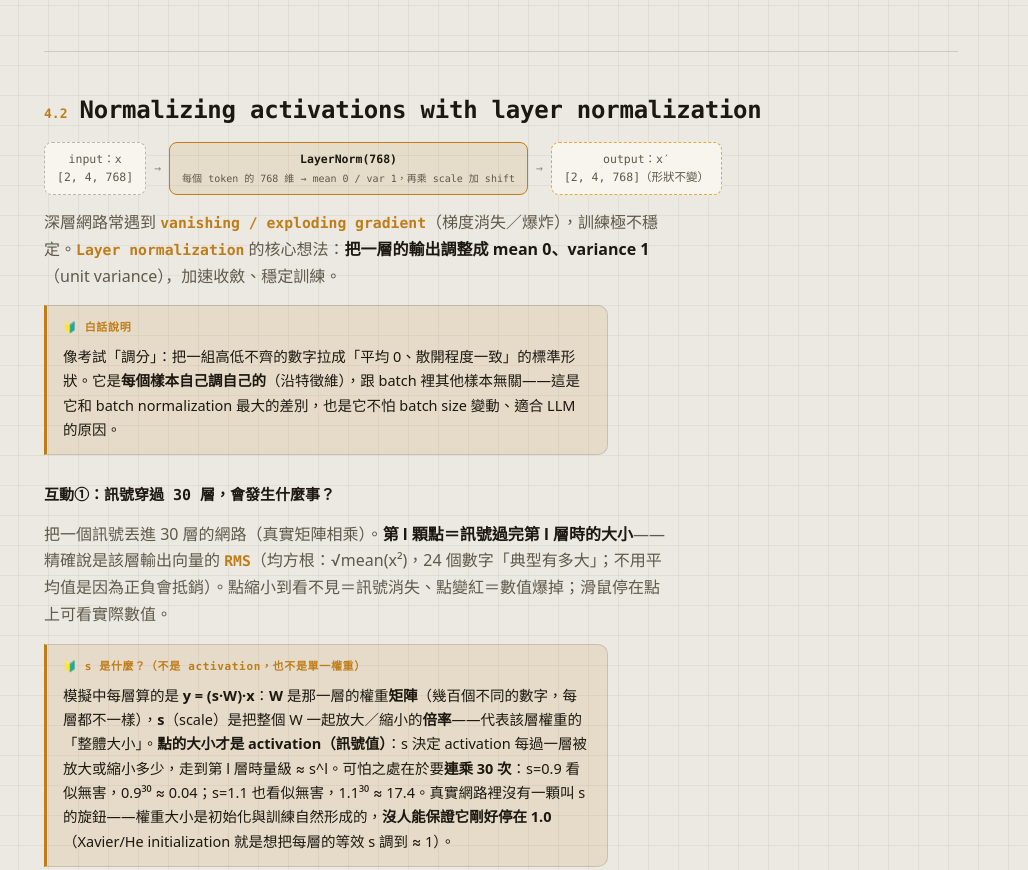
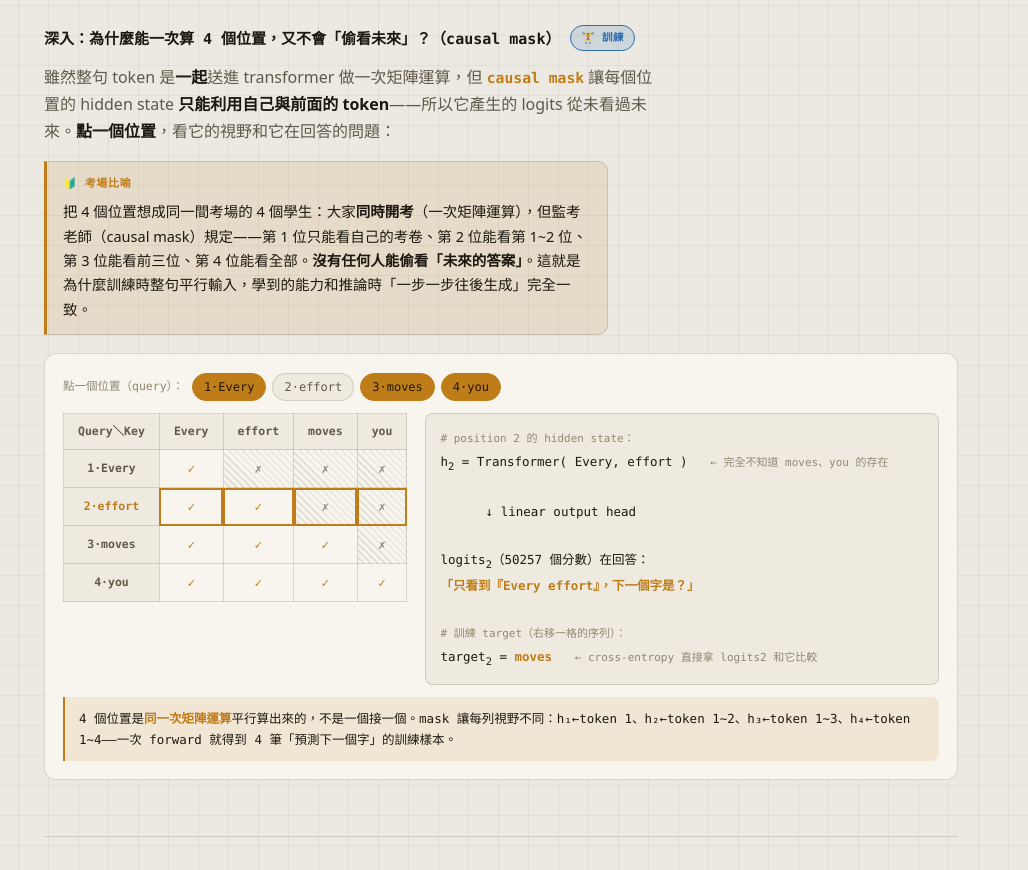
Before and after one commit to ai-twinkle/llm-from-scratch-course, a plain HTML site: page ch04.html in a window 1280 px wide. Shown: the part 4375-5245 px from the top of the page, without its empty margins (252-1280 px from the left). Drawn offline with Linux system fonts and the light colour scheme.

Commit message:
4.1: interactive causal-mask deep dive (per-position visibility, exam-room analogy, per-position training targets)
Co-Authored-By: Claude Fable 5 <noreply@anthropic.com>

```diff
--- a/ch04.html
+++ b/ch04.html
@@ -174,6 +174,16 @@ input[type=range]::-moz-range-thumb{width:16px;height:16px;border-radius:50%;bac
 .decoded{font-family:var(--mono);font-size:14px;background:var(--surface-2);border:1px solid var(--line);border-radius:8px;padding:12px 14px;margin-top:10px;min-height:44px}
 .decoded .nw{color:var(--accent);font-weight:700}
 .note{border:1px solid var(--line);border-left:3px solid var(--accent);background:var(--accent-ghost);border-radius:0 8px 8px 0;padding:12px 15px;margin:16px 0;max-width:var(--read);font-size:14px;color:var(--muted)}.note b{color:var(--accent)}
+/* causal mask 互動表 */
+.cmwrap{display:grid;grid-template-columns:auto 1fr;gap:18px;align-items:start}
+@media(max-width:760px){.cmwrap{grid-template-columns:1fr}}
+.cmtable{border-collapse:collapse;font-family:var(--mono);font-size:12.5px}
+.cmtable th,.cmtable td{border:1px solid var(--line);padding:8px 14px;text-align:center}
+.cmtable th{color:var(--muted);font-weight:600;background:var(--surface-2);font-size:11.5px}
+.cmtable td.ok{color:var(--accent);font-weight:700}
+.cmtable td.no{color:var(--faint);background:repeating-linear-gradient(45deg,transparent,transparent 4px,var(--line) 4px,var(--line) 5px)}
+.cmtable tr.hot td{outline:2px solid var(--accent);outline-offset:-2px}
+.cmtable tr.hot th{color:var(--accent);font-weight:700}
 /* 訓練/推論 模式徽章 */
 .mode{display:inline-block;font-family:var(--mono);font-size:10.5px;font-weight:700;letter-spacing:.05em;padding:3px 10px;border-radius:20px;vertical-align:3px;margin-left:10px;white-space:nowrap}
 .mode.train{background:color-mix(in srgb,var(--cool) 16%,transparent);color:var(--cool);border:1px solid var(--cool)}
@@ -359,6 +369,18 @@ kbd{font-family:var(--mono);font-size:11px;background:var(--surface-2);border:1p
       </div>
       <div class="note"><b>關鍵：</b>輸入幾個 token，輸出就有幾個對應向量——模型對<strong>每一個位置</strong>都給出「下一個 token 是誰」的 50257 個分數（logits，尚未過 softmax）。生成時我們只取最後一個位置的那條。</div>
       <div class="note"><b>常見疑問：那前面位置的 logits 要拿去 argmax 嗎？</b><span class="mode infer">💬 推論</span>時不用——前面位置的字<strong>已經固定</strong>（它們就是輸入本身），只對最後一格做 argmax，早期位置的 logits 直接丟棄。那幹嘛算它們？<b>①</b> transformer 是一次矩陣運算算完所有位置，各位置 logits 是同一次計算順便掉出來的；<b>②</b> 真正的主場在<span class="mode train">🏋️ 訓練</span>：每個位置都是一筆「預測下一個字」的訓練樣本——4 個 token 一次 forward 就得到 4 筆監督訊號（第 5 章的 loss 正是對所有位置一起算），這是 GPT 訓練效率高的關鍵。</div>
+
+      <h3>深入：為什麼能一次算 4 個位置，又不會「偷看未來」？（causal mask）<span class="mode train">🏋️ 訓練</span></h3>
+      <p>雖然整句 token 是<strong>一起</strong>送進 transformer 做一次矩陣運算，但 <span class="en">causal mask</span> 讓每個位置的 hidden state <strong>只能利用自己與前面的 token</strong>——所以它產生的 logits 從未看過未來。<strong>點一個位置</strong>，看它的視野和它在回答的問題：</p>
+      <div class="plain"><div class="ph">🔰 考場比喻</div><p>把 4 個位置想成同一間考場的 4 個學生：大家<strong>同時開考</strong>（一次矩陣運算），但監考老師（causal mask）規定——第 1 位只能看自己的考卷、第 2 位能看第 1~2 位、第 3 位能看前三位、第 4 位能看全部。<strong>沒有任何人能偷看「未來的答案」</strong>。這就是為什麼訓練時整句平行輸入，學到的能力和推論時「一步一步往後生成」完全一致。</p></div>
+      <div class="stage">
+        <div class="controls"><span class="small">點一個位置（query）：</span><span id="cmChips"></span></div>
+        <div class="cmwrap">
+          <table class="cmtable" id="cmTable"></table>
+          <div class="tsr" id="cmSide"></div>
+        </div>
+        <div class="stepcap" id="cmCap"></div>
+      </div>
     </section>
 
     <!-- ===== 4.2 ===== -->
@@ -786,6 +808,35 @@ $$(".dimchip").forEach(ch=>ch.addEventListener("click",()=>{
   $$(".dimchip").forEach(x=>x.classList.toggle("on",x===ch));
   const d=+ch.dataset.d;renderSketch(d);$("#shapeCap").innerHTML=SHAPE_EXP[d][0];
 }));
+
+/* ===== 4.1 causal mask：一次算全部位置、但不偷看未來 ===== */
+const CM_TOKS=["Every","effort","moves","you"];
+const CM_TGT=["effort","moves","you","forward"];
+let cmSel=1;
+function renderCM(){
+  $("#cmChips").innerHTML=CM_TOKS.map((t,i)=>`<button class="pill ${i===cmSel?'on':''}" data-i="${i}" style="margin-right:6px">${i+1}·${t}</button>`).join("");
+  $$("#cmChips .pill").forEach(b=>b.addEventListener("click",()=>{cmSel=+b.dataset.i;renderCM();}));
+  let t=`<tr><th>Query＼Key</th>`+CM_TOKS.map(k=>`<th>${k}</th>`).join("")+`</tr>`;
+  for(let q=0;q<4;q++){
+    t+=`<tr class="${q===cmSel?'hot':''}"><th>${q+1}·${CM_TOKS[q]}</th>`+CM_TOKS.map((_,k)=>`<td class="${k<=q?'ok':'no'}">${k<=q?'✓':'✗'}</td>`).join("")+`</tr>`;
+  }
+  $("#cmTable").innerHTML=t;
+  const seen=CM_TOKS.slice(0,cmSel+1);
+  const unseen=CM_TOKS.slice(cmSel+1);
+  $("#cmSide").innerHTML=
+`<span class="lbl"># position ${cmSel+1} 的 hidden state：</span>
+h<sub>${cmSel+1}</sub> = Transformer( ${seen.join(", ")} )${unseen.length?`   <span class="lbl">← 完全不知道 ${unseen.join("、")} 的存在</span>`:`   <span class="lbl">← 看得到整句</span>`}
+
+      ↓ linear output head
+
+logits<sub>${cmSel+1}</sub>（50257 個分數）在回答：
+<b style="color:var(--accent)">「只看到『${seen.join(" ")}』，下一個字是？」</b>
+
+<span class="lbl"># 訓練 target（右移一格的序列）：</span>
+target<sub>${cmSel+1}</sub> = <b style="color:var(--accent)">${CM_TGT[cmSel]}</b>   <span class="lbl">← cross-entropy 直接拿 logits${cmSel+1} 和它比較</span>`;
+  $("#cmCap").innerHTML=`4 個位置是<b>同一次矩陣運算</b>平行算出來的，不是一個接一個。mask 讓每列視野不同：h₁←token 1、h₂←token 1~2、h₃←token 1~3、h₄←token 1~4——一次 forward 就得到 4 筆「預測下一個字」的訓練樣本。`;
+}
+renderCM();
 
 /* ===== 4.2 資料（書中真實輸出）===== */
 const OUT=[[0.2260,0.3470,0.0000,0.2216,0.0000,0.0000],[0.2133,0.2394,0.0000,0.5198,0.3297,0.0000]];
```
